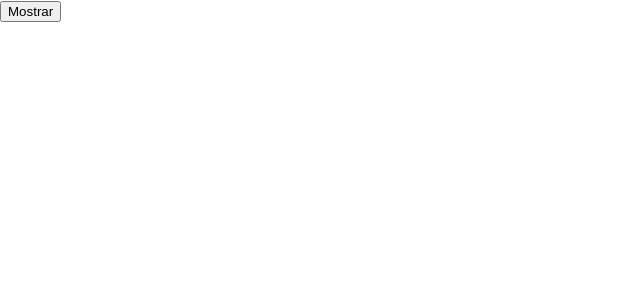
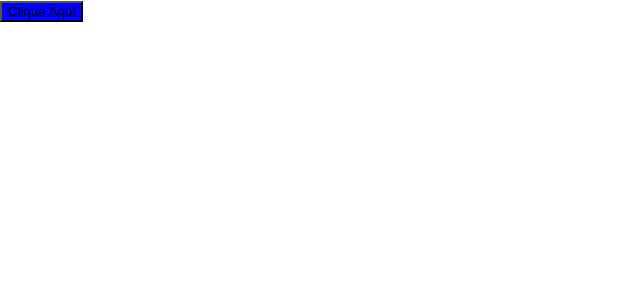
Before and after one commit to DavidAugustoo/treinoreact, a React (Vite) app in the folder react-vite/: page / in a window 1280 px wide. Shown: the top 300 px of the page, without its empty margins (0-640 px from the left). Built offline with nearby package versions, Linux system fonts and the light colour scheme.

Commit message:
Estilização inline dinamicamente

```diff
--- a/react-vite/src/App.tsx
+++ b/react-vite/src/App.tsx
@@ -1,23 +1,17 @@
 import { useState } from 'react';
 
 const App = () => {
-  let [show, setShow] = useState(false);
+
+  const [clicked, setCliked] =  useState(false);
 
   const handleClick = () => {
-    setShow(!show);
+    setCliked(!clicked);
   }
 
   return (
-    <>
-      <button onClick={handleClick}>{show ? 'Ocultar' : 'Mostrar'}</button>
-
-      {show == true &&
-        <div>
-        Lorem ipsum dolor sit amet consectetur adipisicing elit. Facilis, consequatur...
-      </div>
-      }
-
-    </>
+    <div>
+      <button style={{backgroundColor: clicked == true ? 'red' : 'blue'}} onClick={handleClick}>Clique Aqui</button>
+    </div>
   );
 }
 
```
